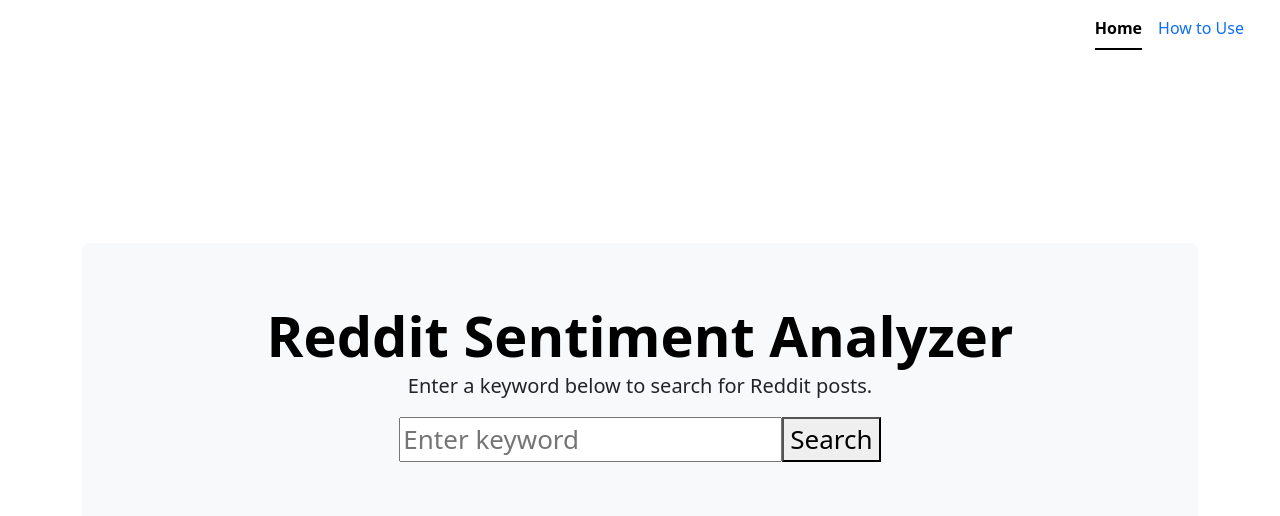
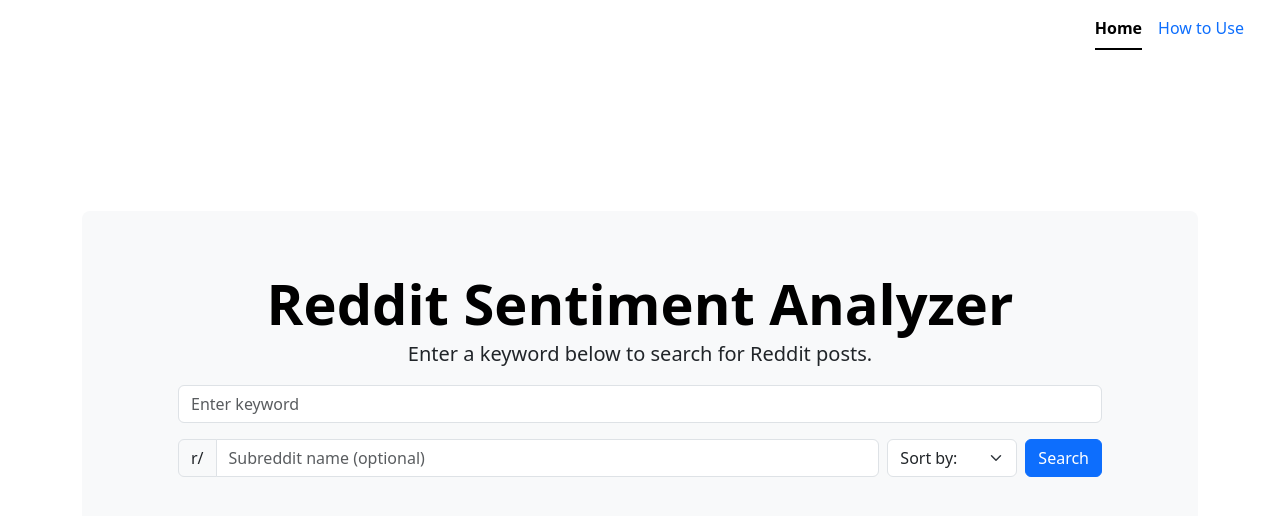
Before and after one commit to georgiakoda/capstone_final, a React (Create React App) app in the folder frontend/: page / in a window 1280 px wide. Shown: the top 516 px of the page. Built offline with nearby package versions, Linux system fonts and the light colour scheme.

Commit message:
added options to search by subreddit and to change the filter. ignore the sentiment analysis stuff for now

```diff
--- a/frontend/src/components/SearchBar.js
+++ b/frontend/src/components/SearchBar.js
@@ -7,10 +7,15 @@
 
 function SearchBar({ onSearch }) {
   const [query, setQuery] = useState("");
+  //const [sentimentResults, setSentimentResults] = useState(null);
+
+  //new states for optional sorting and subreddit search
+  const [subreddit, setSubreddit] = useState(""); // New state for subreddit
+  const [sort, setSort] = useState(""); // New state for sorting option
 
 
   //Handle form submission
-  const handleSubmit = async (e) => { //async because need to use await
+  const handleSubmit = async (e) => {
     e.preventDefault();
     if (query.trim()) { //remove leading and trailing whitespaces
       //send keyword to FastAPI backend for sanitization and storage into DB
@@ -23,17 +28,33 @@
           body: JSON.stringify({ query }),
         });
 
-        const result = await response.json();
-        console.log("Keyword added:", result);
+        await response.json();
 
-        // Uses the Reddit API endpoint to search for the entered term
-        const redditResponse = await fetch(`http://localhost:8000/search/reddit/?q=${encodeURIComponent(query)}`);
+        const searchParams = new URLSearchParams({
+          q: query,
+        });
+
+        if (subreddit.trim()) {
+          searchParams.append("subreddit", subreddit);
+        }
+        if (sort.trim()) {
+          searchParams.append("sort", sort);
+        }
+
+        const redditResponse = await fetch(
+          `http://localhost:8000/search/reddit/?${searchParams.toString()}`
+        );
         const redditResult = await redditResponse.json();
 
-        // Right now it just prints the results in the console
-        // It takes a few seconds to display the results so don't keep pressing the button if it doesn't show up right away
+
         console.log("Reddit Search Results:", redditResult.results);
         console.log("Rate Limit Info:", redditResult.rate_limit_info);
+
+        //const emotionResponse = await fetch(`http://localhost:8000/emotion-data?q=${encodeURIComponent(query)}`);
+        //const emotionResult = await emotionResponse.json();
+        //setSentimentResults(emotionResult.sentiment_results);
+
+        //console.log("Sentiment Results:", emotionResult.sentiment_results);
 
 
 
@@ -48,13 +69,43 @@
   return (
     <div>
       <form onSubmit={handleSubmit}>
+
         <input
           type="text"
           placeholder="Enter keyword"
           value={query}
           onChange={(e) => setQuery(e.target.value)}
+          className="form-control mb-3"
         />
-        <button type="submit">Search</button>
+        <div className="d-flex gap-2 mb-3">
+
+          <div className="input-group">
+            <span className="input-group-text" id="inputGroup-sizing-default">r/</span>
+            <input
+              type="text"
+              placeholder="Subreddit name (optional)"
+              value={subreddit}
+              onChange={(e) => setSubreddit(e.target.value)}
+              className="form-control flex-grow-1"
+            />
+          </div>
+
+
+
+        <select
+          value={sort}
+          onChange={(e) => setSort(e.target.value)}
+          className="form-select w-auto"
+        >
+          <option value="">Sort by: </option>
+          <option value="relevance">relevance</option>
+          <option value="new">new</option>
+          <option value="top">top</option>
+          <option value="hot">hot</option>
+          <option value="comments">comments</option>
+        </select>
+        <button type="submit" className="btn btn-primary btn-md w-auto">Search</button>
+      </div>
       </form>
     </div>
   );
```
Also changed, not shown: 1 other file (tests, documents, lock files or other folders).
